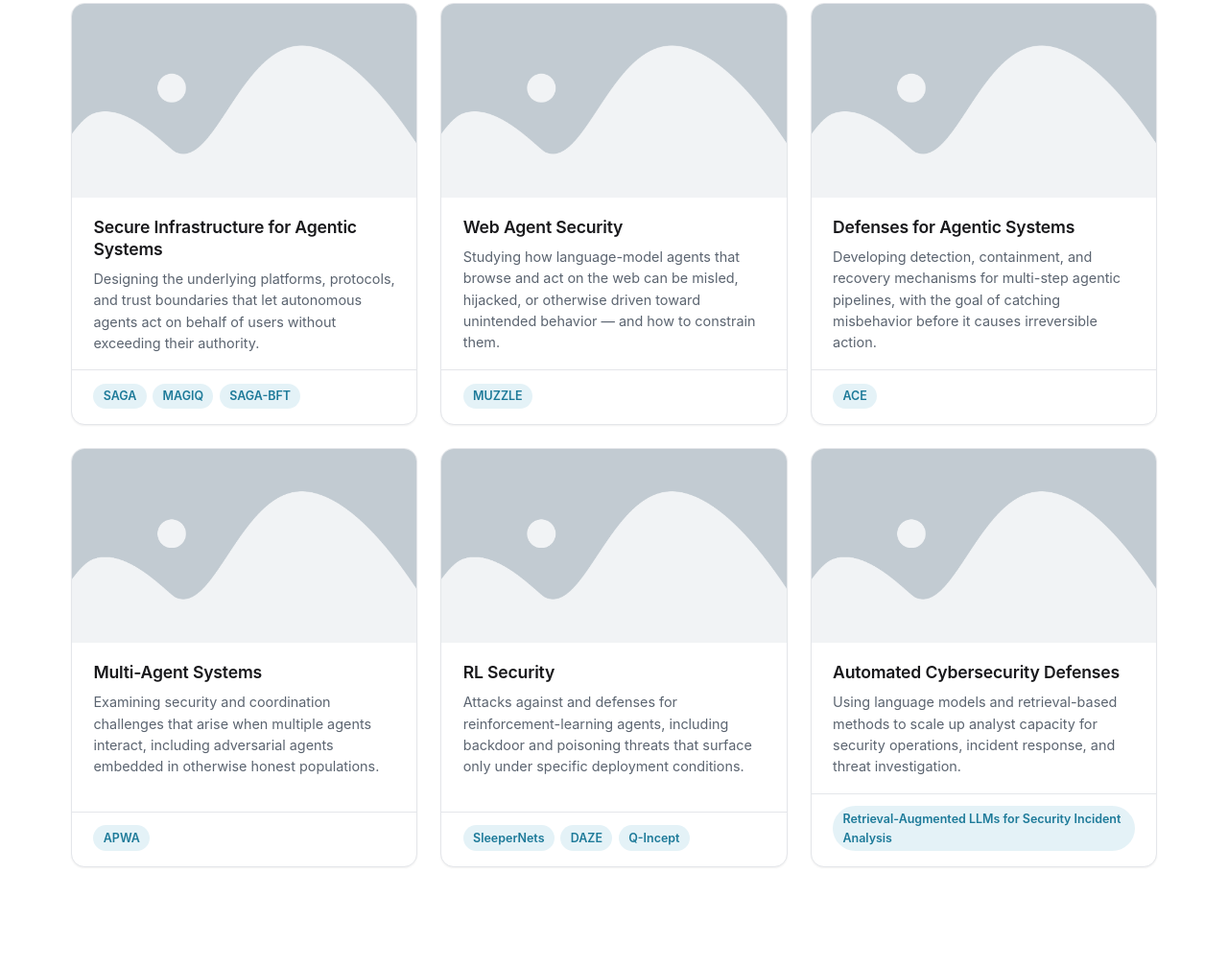
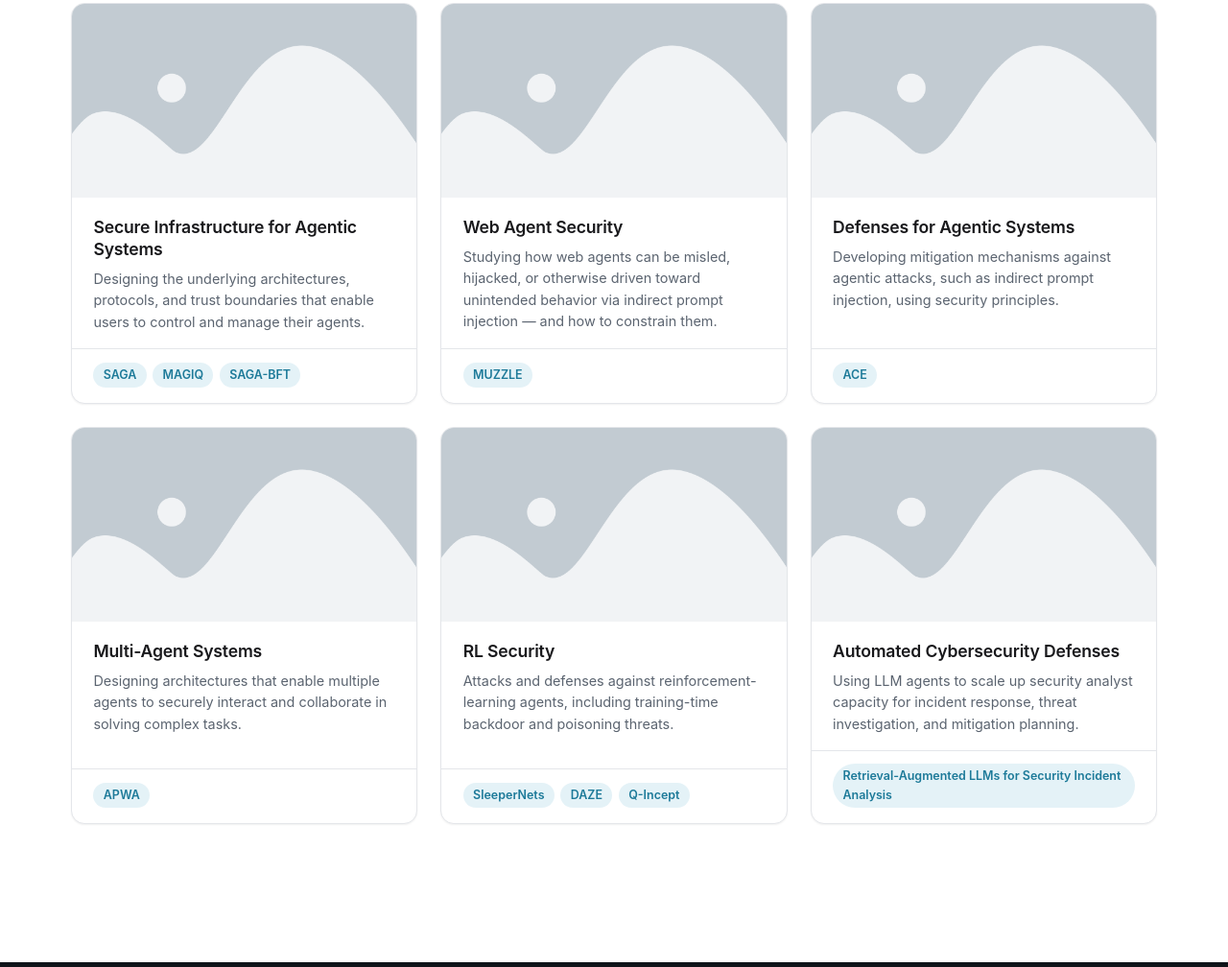
Before and after one commit to agentaisec/agentaisec.github.io, a website: page projects.html in a window 1280 px wide. Shown: the part 302-1310 px from the top of the page at 96% size. Drawn offline with Linux system fonts and the light colour scheme.

Commit message:
Update projects.html
Update project descriptions.

```diff
--- a/projects.html
+++ b/projects.html
@@ -74,9 +74,8 @@
               <div class="project-card__body">
                 <h2 class="project-card__title">Secure Infrastructure for Agentic Systems</h2>
                 <p class="project-card__desc">
-                  Designing the underlying platforms, protocols, and trust
-                  boundaries that let autonomous agents act on behalf of users
-                  without exceeding their authority.
+                  Designing the underlying architectures, protocols, and trust
+                  boundaries that enable users to control and manage their agents.
                 </p>
               </div>
               <div class="project-card__footer">
@@ -95,9 +94,8 @@
               <div class="project-card__body">
                 <h2 class="project-card__title">Web Agent Security</h2>
                 <p class="project-card__desc">
-                  Studying how language-model agents that browse and act on the
-                  web can be misled, hijacked, or otherwise driven toward
-                  unintended behavior &mdash; and how to constrain them.
+                  Studying how web agents can be misled, hijacked, or otherwise driven toward
+                  unintended behavior via indirect prompt injection &mdash; and how to constrain them.
                 </p>
               </div>
               <div class="project-card__footer">
@@ -114,9 +112,8 @@
               <div class="project-card__body">
                 <h2 class="project-card__title">Defenses for Agentic Systems</h2>
                 <p class="project-card__desc">
-                  Developing detection, containment, and recovery mechanisms for
-                  multi-step agentic pipelines, with the goal of catching
-                  misbehavior before it causes irreversible action.
+                  Developing mitigation mechanisms against agentic attacks, such as indirect
+		prompt injection, using security principles.
                 </p>
               </div>
               <div class="project-card__footer">
@@ -133,9 +130,8 @@
               <div class="project-card__body">
                 <h2 class="project-card__title">Multi-Agent Systems</h2>
                 <p class="project-card__desc">
-                  Examining security and coordination challenges that arise when
-                  multiple agents interact, including adversarial agents embedded
-                  in otherwise honest populations.
+                  Designing architectures that enable
+                  multiple agents to securely interact and collaborate in solving complex tasks.
                 </p>
               </div>
               <div class="project-card__footer">
@@ -152,9 +148,8 @@
               <div class="project-card__body">
                 <h2 class="project-card__title">RL Security</h2>
                 <p class="project-card__desc">
-                  Attacks against and defenses for reinforcement-learning agents,
-                  including backdoor and poisoning threats that surface only
-                  under specific deployment conditions.
+                  Attacks and defenses against reinforcement-learning agents,
+                  including training-time backdoor and poisoning threats.
                 </p>
               </div>
               <div class="project-card__footer">
@@ -173,9 +168,8 @@
               <div class="project-card__body">
                 <h2 class="project-card__title">Automated Cybersecurity Defenses</h2>
                 <p class="project-card__desc">
-                  Using language models and retrieval-based methods to scale up
-                  analyst capacity for security operations, incident response,
-                  and threat investigation.
+                  Using LLM agents to scale up
+                  security analyst capacity for incident response, threat investigation, and 				mitigation planning.
                 </p>
               </div>
               <div class="project-card__footer">
```
